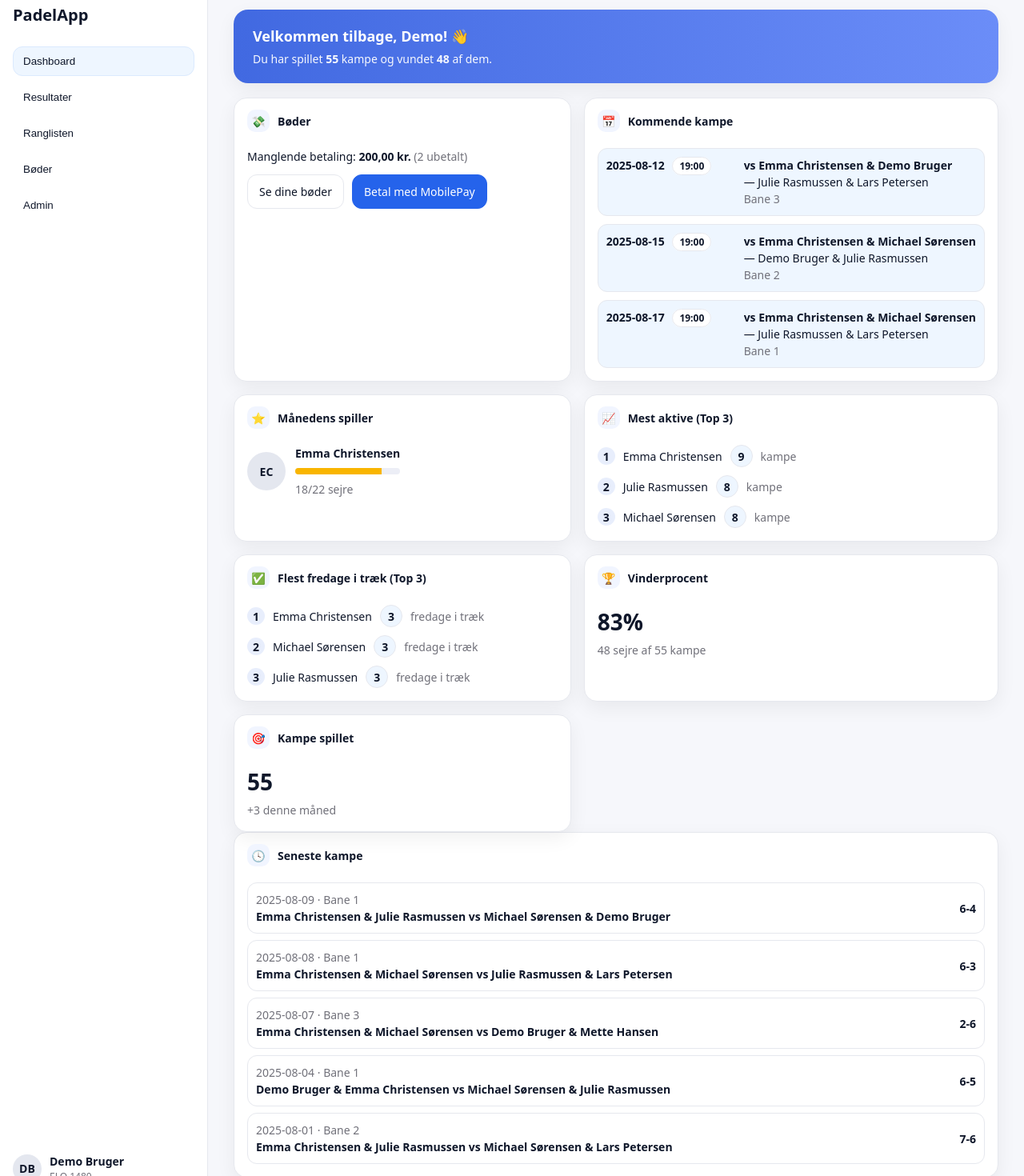
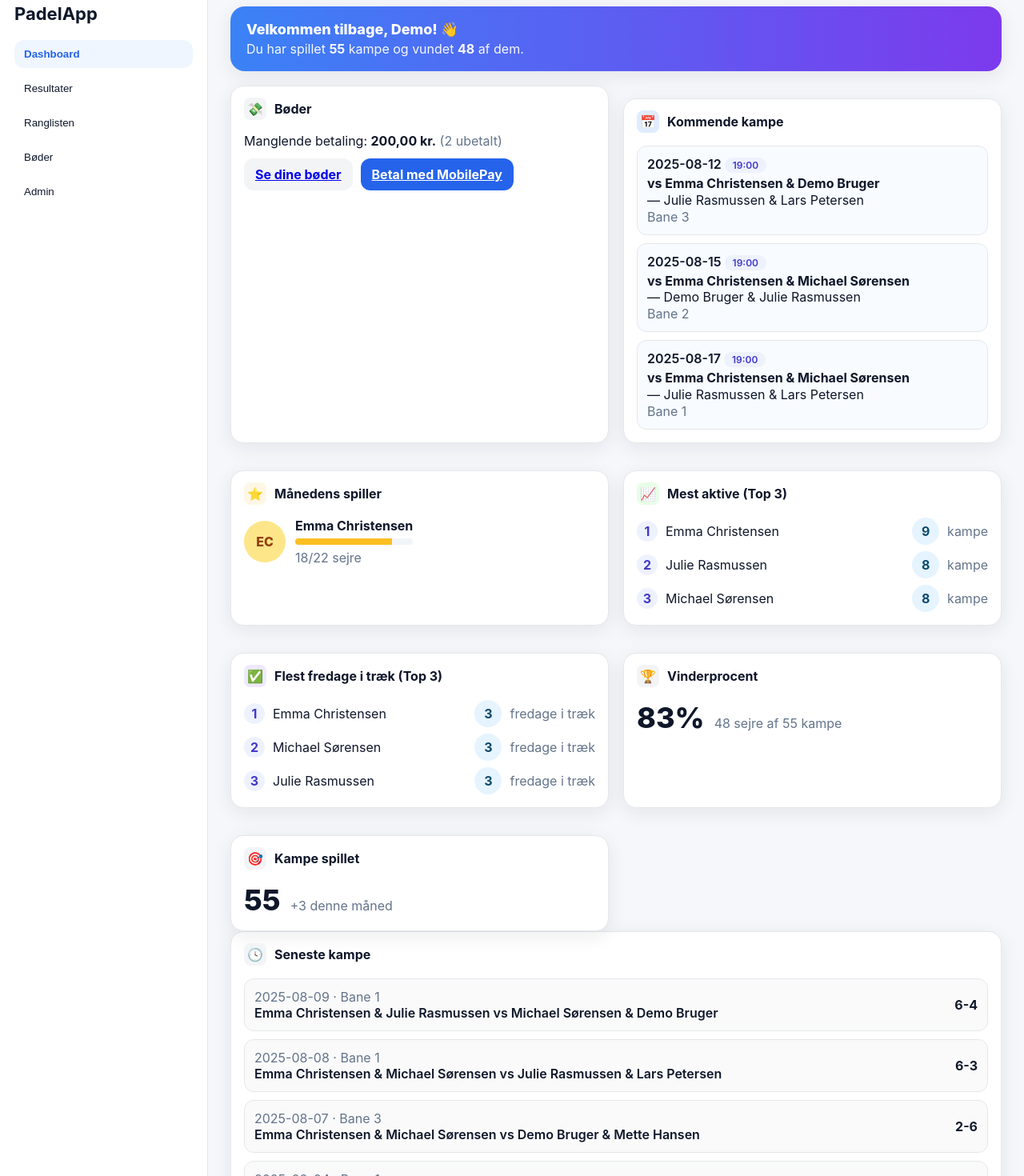
Before and after one commit to jstrange83/padel-friday-app, a React (Vite) app: page / in a window 1280 px wide. Shown: the part 20-1490 px from the top of the page at 80% size. Built offline with nearby package versions, Linux system fonts and the light colour scheme.

Commit message:
Update index.css

```diff
--- a/src/index.css
+++ b/src/index.css
@@ -1,128 +1,272 @@
+/* =======================
+   Design tokens / reset
+   ======================= */
 :root{
-  --bg:#f6f7fb;
-  --card:#ffffff;
-  --text:#0f172a;
-  --muted:#71717a;
-  --border:#e6e8ee;
-  --shadow: 0 8px 24px rgba(2,6,23,0.06);
-  --radius:16px;
+  --bg: #f6f7fb;
+  --panel: #ffffff;
+  --text: #0f172a;
+  --muted: #64748b;
 
-  /* pastelfarver til cards */
-  --blue:#eef6ff;
-  --green:#edf8f1;
-  --purple:#f5f0ff;
-  --yellow:#fff7e6;
+  --brand: #2563eb;         /* blå */
+  --brand-600: #1d4ed8;
+  --brand-50: #eff6ff;
+
+  --green: #22c55e;
+  --purple: #8b5cf6;
+  --yellow: #f59e0b;
+  --red: #ef4444;
+
+  --radius: 16px;
+  --shadow: 0 6px 24px rgba(15, 23, 42, 0.08);
+  --border: 1px solid #e5e7eb;
 }
 
-*{box-sizing:border-box}
-html,body,#root{height:100%}
-body{margin:0;background:var(--bg);color:var(--text);font:14px/1.5 system-ui,Segoe UI,Roboto,Helvetica,Arial}
+* { box-sizing:border-box; }
+html,body,#root{ height:100%; }
+body{
+  margin:0;
+  font-family: ui-sans-serif, -apple-system, "Segoe UI", Roboto, "Helvetica Neue", Arial, "Noto Sans", "Apple Color Emoji", "Segoe UI Emoji";
+  color:var(--text);
+  background:var(--bg);
+}
 
-.app{display:flex;min-height:100%}
+/* =======================
+   Layout
+   ======================= */
+.app{
+  display:flex;
+  min-height:100%;
+}
+.sidebar{
+  width:260px;
+  border-right: var(--border);
+  background: var(--panel);
+  padding:24px 18px;
+  display:flex;
+  flex-direction:column;
+  gap:20px;
+}
+.brand{
+  font-weight:700;
+  font-size:22px;
+}
+.nav{ display:flex; flex-direction:column; gap:8px; }
+.nav__item{
+  appearance:none;
+  border:0;
+  text-align:left;
+  padding:10px 12px;
+  border-radius:12px;
+  background:transparent;
+  color:var(--text);
+  cursor:pointer;
+}
+.nav__item:hover{ background:#f3f4f6; }
+.nav__item.is-active{
+  background:var(--brand-50);
+  color:var(--brand);
+  font-weight:600;
+}
 
-/* Sidebar */
-.sidebar{
-  width:260px; background:var(--card); border-right:1px solid var(--border);
-  padding:24px 16px; display:flex; flex-direction:column; gap:24px;
+.user{
+  margin-top:auto;
+  display:flex;
+  align-items:center;
+  gap:10px;
+  padding:10px;
+  border-radius:12px;
+  background:#f8fafc;
 }
-.brand{font-weight:700;font-size:20px}
-.nav{display:flex; flex-direction:column; gap:8px}
-.nav__item{
-  text-align:left; padding:10px 12px; border-radius:12px; border:1px solid transparent; background:transparent;
-  cursor:pointer; color:var(--text);
+.user__avatar{
+  width:36px;height:36px;border-radius:50%;
+  display:grid;place-items:center;
+  background:var(--brand);
+  color:#fff;font-weight:700;
 }
-.nav__item:hover{background:#f2f4f8}
-.nav__item.is-active{background:#eef6ff; border-color:#dbeafe}
+.user__name{ font-weight:600; }
+.user__sub{ color:var(--muted); font-size:12px; }
 
-.user{margin-top:auto; display:flex; gap:10px; align-items:center}
-.user__avatar{width:36px;height:36px;border-radius:50%;display:grid;place-items:center;background:#e4e7ef;font-weight:700}
-.user__name{font-weight:600}
-.user__sub{color:var(--muted);font-size:12px}
+.main{
+  flex:1; padding:28px; max-width:1100px; margin:0 auto;
+}
 
-/* Main */
-.main{flex:1; padding:32px; max-width:1200px; margin:0 auto}
+/* =======================
+   Cards & common UI
+   ======================= */
+.card{
+  background:var(--panel);
+  border-radius:var(--radius);
+  box-shadow:var(--shadow);
+  border: var(--border);
+  overflow:hidden;
+}
+.card + .card{ margin-top:16px; }
+.card__header{
+  padding:14px 16px 0;
+}
+.card__title{
+  font-weight:700;
+  display:flex; align-items:center; gap:10px;
+}
+.card__icon{
+  width:28px;height:28px;border-radius:8px;
+  display:grid;place-items:center;
+  background:#f3f4f6;
+}
+.card__body{ padding:16px; }
+
+.badge{
+  background:#eef2ff;
+  color:#4338ca;
+  border-radius:999px;
+  padding:2px 10px;
+  font-size:12px;
+  font-weight:600;
+}
+
+/* Toned sections */
+.card.blue   .card__icon{ background:#e0ecff; }
+.card.green  .card__icon{ background:#e8fee9; }
+.card.purple .card__icon{ background:#efe9ff; }
+.card.yellow .card__icon{ background:#fff7e6; }
+.card.red    .card__icon{ background:#ffe8e8; }
+
+/* Grid helpers */
+.grid{ display:grid; gap:16px; }
+.grid--2{ grid-template-columns: 1fr 1fr; gap:18px; }
+@media (max-width: 980px){
+  .sidebar{ display:none; }
+  .main{ padding:18px; }
+  .grid--2{ grid-template-columns: 1fr; }
+}
 
 /* Welcome banner */
 .welcome{
-  background:linear-gradient(90deg,#4169e1,#6b8df8);
-  color:white; border-radius:18px; padding:20px 24px; box-shadow:var(--shadow); margin-bottom:18px;
+  background:linear-gradient(90deg, #3b82f6, #7c3aed);
+  color:#fff;
+  border-radius:18px;
+  padding:18px 20px;
+  box-shadow:var(--shadow);
+  margin-bottom:18px;
 }
-.welcome__title{font-weight:700; font-size:18px; margin-bottom:4px}
-.welcome__text{opacity:.95}
+.welcome__title{ font-size:18px; font-weight:800; }
+.welcome__text{ opacity:.95; margin-top:4px; }
 
-/* Grid + Cards */
-.grid{display:grid; gap:16px}
-.grid--2{grid-template-columns:1fr 1fr}
-@media (max-width:1000px){ .grid--2{grid-template-columns:1fr} }
+/* KPI */
+.kpi{ display:flex; align-items:baseline; gap:12px; }
+.kpi__value{ font-size:36px; font-weight:800; }
+.muted{ color:var(--muted); }
 
-.card{
-  background:var(--card); border:1px solid var(--border); border-radius:var(--radius); box-shadow:var(--shadow);
-  display:flex; flex-direction:column; min-height:120px;
+/* Events / recent */
+.events{ list-style:none; margin:0; padding:0; display:flex; flex-direction:column; gap:10px; }
+.event{
+  border: var(--border);
+  background:#f8fbff;
+  border-radius:12px;
+  padding:12px;
 }
-.card.blue{background:var(--card)}
-.card.green{background:var(--card)}
-.card.purple{background:var(--card)}
-.card.yellow{background:var(--card)}
+.event__date{ font-weight:600; margin-bottom:4px; }
+.event__line{ line-height:1.3; }
 
-.card__header{padding:14px 16px 8px 16px}
-.card__title{display:flex; align-items:center; gap:10px; font-weight:700}
-.card__icon{width:28px;height:28px;display:grid;place-items:center;border-radius:10px;background:#f1f5ff}
+.recent{ list-style:none; margin:0; padding:0; display:flex; flex-direction:column; gap:10px; }
+.recent__row{
+  display:flex; align-items:center; justify-content:space-between;
+  border: var(--border); border-radius:12px; padding:12px; background:#fafafa;
+}
+.recent__who{ font-weight:600; }
 
-.card__body{padding:12px 16px 16px 16px}
+/* Ranked / top-lists */
+.ranked{ margin:0; padding:0; list-style:none; display:flex; flex-direction:column; gap:8px; }
+.ranked__row{ display:flex; align-items:center; gap:10px; }
+.ranked__dot{
+  width:26px; height:26px; border-radius:50%;
+  background:#eef2ff; color:#4338ca; display:grid; place-items:center; font-weight:700;
+}
+.ranked__name{ flex:1; }
+.ranked__badge{
+  width:34px; height:34px; border-radius:50%;
+  background:#e6f4ff; color:#0c4a6e; display:grid; place-items:center; font-weight:700;
+}
 
-/* Lists */
-.events{display:flex; flex-direction:column; gap:10px; margin:0; padding:0; list-style:none}
-.event{display:flex; gap:12px; padding:10px; border:1px solid var(--border); border-radius:12px; background:var(--blue)}
-.event__date{font-weight:600; min-width:160px}
-.event__line{white-space:nowrap; overflow:hidden; text-overflow:ellipsis}
-.event__who{display:flex; flex-direction:column}
-.badge{background:#fff; border:1px solid var(--border); padding:2px 8px; border-radius:999px; font-size:12px; margin-left:6px}
+/* Månedens spiller */
+.month{ display:flex; align-items:center; gap:12px; }
+.avatar{ width:42px; height:42px; border-radius:999px; background:#fde68a; display:grid; place-items:center; font-weight:800; color:#92400e; }
+.avatar--lg{ width:52px; height:52px; }
+.month__name{ font-weight:700; }
+.bar{ height:8px; background:#f1f5f9; border-radius:999px; overflow:hidden; margin:6px 0; }
+.bar > span{ display:block; height:100%; background:#fbbf24; }
 
-.month{display:flex; gap:12px; align-items:center}
-.avatar{width:36px;height:36px;border-radius:50%;display:grid;place-items:center;background:#e4e7ef;font-weight:700}
-.avatar--lg{width:48px;height:48px}
-.month__name{font-weight:700}
-.bar{height:8px; background:#eceef6; border-radius:999px; overflow:hidden; margin:8px 0}
-.bar>span{display:block; height:100%; background:#f9b500}
+/* Fines box */
+.fines{ display:flex; align-items:center; justify-content:space-between; gap:12px; flex-wrap:wrap; }
+.fines__actions{ display:flex; gap:10px; }
 
-.ranked{margin:0; padding:0; list-style:none; display:flex; flex-direction:column; gap:10px}
-.ranked__row{display:flex; align-items:center; gap:10px}
-.ranked__dot{width:22px;height:22px;border-radius:999px;background:#e8eefc;display:grid;place-items:center;font-weight:700}
-.ranked__badge{min-width:28px;height:28px;border-radius:16px;background:#eef6ff;border:1px solid var(--border);display:grid;place-items:center;font-weight:700}
+/* Buttons */
+.btn{
+  appearance:none; border:0; cursor:pointer;
+  padding:10px 14px; border-radius:12px; font-weight:700;
+}
+.btn--primary{ background:var(--brand); color:#fff; }
+.btn--primary:hover{ background:var(--brand-600); }
+.btn--ghost{ background:#f3f4f6; }
+.btn--ghost:hover{ background:#e5e7eb; }
 
-.kpi{display:flex; flex-direction:column; gap:4px}
-.kpi__value{font-size:28px;font-weight:800}
+/* =======================
+   Form styling
+   ======================= */
+.form{ display:flex; flex-direction:column; gap:14px; }
+.form__row{ display:grid; grid-template-columns: 1fr 1fr; gap:14px; }
+.form__col{ display:flex; flex-direction:column; gap:8px; }
+.grid2{ display:grid; grid-template-columns: 1fr 1fr; gap:8px; }
+.lbl{ font-size:14px; font-weight:700; color:#111827; }
+.chk{ margin-top:8px; color:var(--text); display:flex; align-items:center; gap:8px; }
 
-.recent{margin:0;padding:0;list-style:none;display:flex;flex-direction:column;gap:8px}
-.recent__row{display:flex; justify-content:space-between; align-items:center; padding:10px; border:1px solid var(--border); border-radius:12px; background:#fff}
-.recent__who{font-weight:600}
-.recent__score{min-width:64px; text-align:right}
+select, input[type="text"], input[type="datetime-local"]{
+  padding:10px 12px;
+  border-radius:12px;
+  border: var(--border);
+  background:#fff;
+  outline:none;
+}
+select:focus, input:focus{ box-shadow:0 0 0 3px rgba(37,99,235,.15); border-color:#bfdbfe; }
 
-/* Fines */
-.fines{display:flex; justify-content:space-between; align-items:center; gap:12px; flex-wrap:wrap}
-.fines__actions{display:flex; gap:10px}
+.form__actions{ display:flex; gap:10px; justify-content:flex-end; }
 
-.btn{display:inline-flex; align-items:center; gap:8px; padding:10px 14px; border-radius:12px; border:1px solid var(--border); cursor:pointer; text-decoration:none; color:var(--text)}
-.btn--ghost{background:#fff}
-.btn--ghost:hover{background:#f7f7fb}
-.btn--primary{background:#2563eb; border-color:#2563eb; color:#fff}
-.btn--primary:hover{background:#1e4fd6}
+/* =======================
+   Runde score-knapper 0..7
+   ======================= */
+.scorepick{ display:flex; flex-direction:column; gap:8px; }
+.scorepick .lbl{ font-weight:700; color:#111827; }
+.scorepick__row{ display:flex; gap:8px; flex-wrap:wrap; }
 
-/* Tables */
-.table{width:100%; border-collapse:collapse}
-.table th,.table td{padding:10px 12px; border-bottom:1px solid var(--border)}
-.table th{text-align:left; color:var(--muted); font-weight:600}
+.scorebtn{
+  width:36px; height:36px; border-radius:999px;
+  border: var(--border);
+  background:#ffffff;
+  display:grid; place-items:center;
+  cursor:pointer; user-select:none;
+  font-weight:700;
+  transition: transform .06s ease, background .12s ease, box-shadow .12s ease, color .12s ease, border-color .12s ease;
+}
+.scorebtn:hover{ background:#f3f4f6; }
+.scorebtn:active{ transform: scale(.98); }
+.scorebtn.is-selected{
+  background: var(--brand);
+  color:#fff;
+  border-color: var(--brand);
+  box-shadow: 0 0 0 3px rgba(37,99,235,.18);
+}
 
-/* Helpers */
-.muted{color:var(--muted)}
+/* =======================
+   Tables
+   ======================= */
+.table{ width:100%; border-collapse:separate; border-spacing:0; }
+.table th, .table td{ padding:10px 12px; border-bottom: var(--border); text-align:left; }
+.table th{ color:var(--muted); font-weight:700; font-size:12px; text-transform:uppercase; letter-spacing:.02em; }
 
-/* Form basics */
-.form{display:flex; flex-direction:column; gap:14px}
-.form__row{display:grid; grid-template-columns:1fr 1fr; gap:14px}
-@media (max-width:900px){ .form__row{grid-template-columns:1fr} }
-.form__col{display:flex; flex-direction:column; gap:6px}
-.grid2{display:grid; grid-template-columns:1fr 1fr; gap:8px}
-.lbl{font-weight:600}
-.chk{margin-top:8px; display:flex; align-items:center; gap:8px}
-.form__actions{display:flex; gap:10px; justify-content:flex-end}
-.note{padding:10px 12px; background:#f1f5ff; border:1px solid #e0e7ff; color:#1e3a8a; border-radius:10px}
+/* =======================
+   Utilities
+   ======================= */
+.note{
+  background:#f0f9ff; border:1px dashed #bae6fd; color:#075985;
+  padding:10px 12px; border-radius:12px;
+}
```
